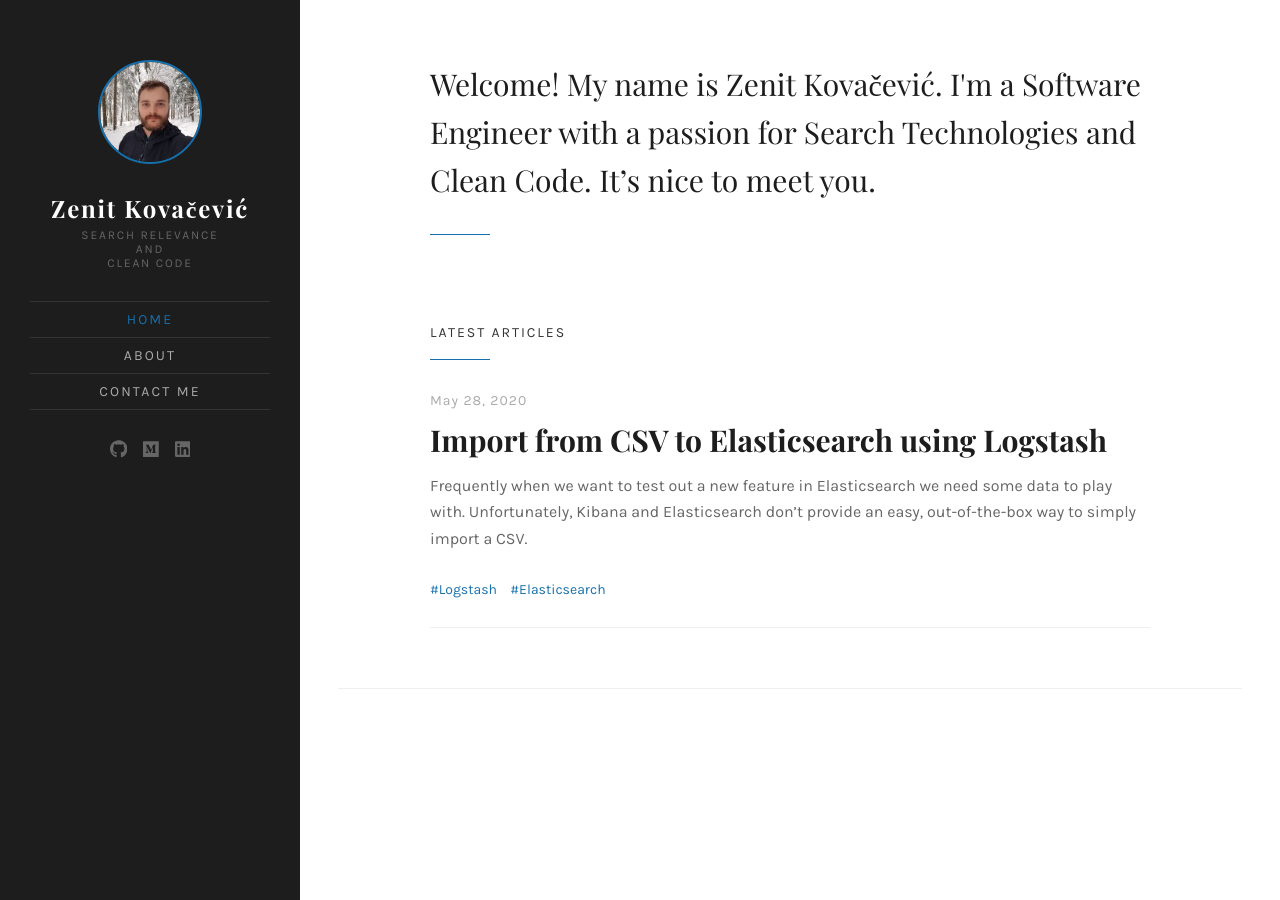
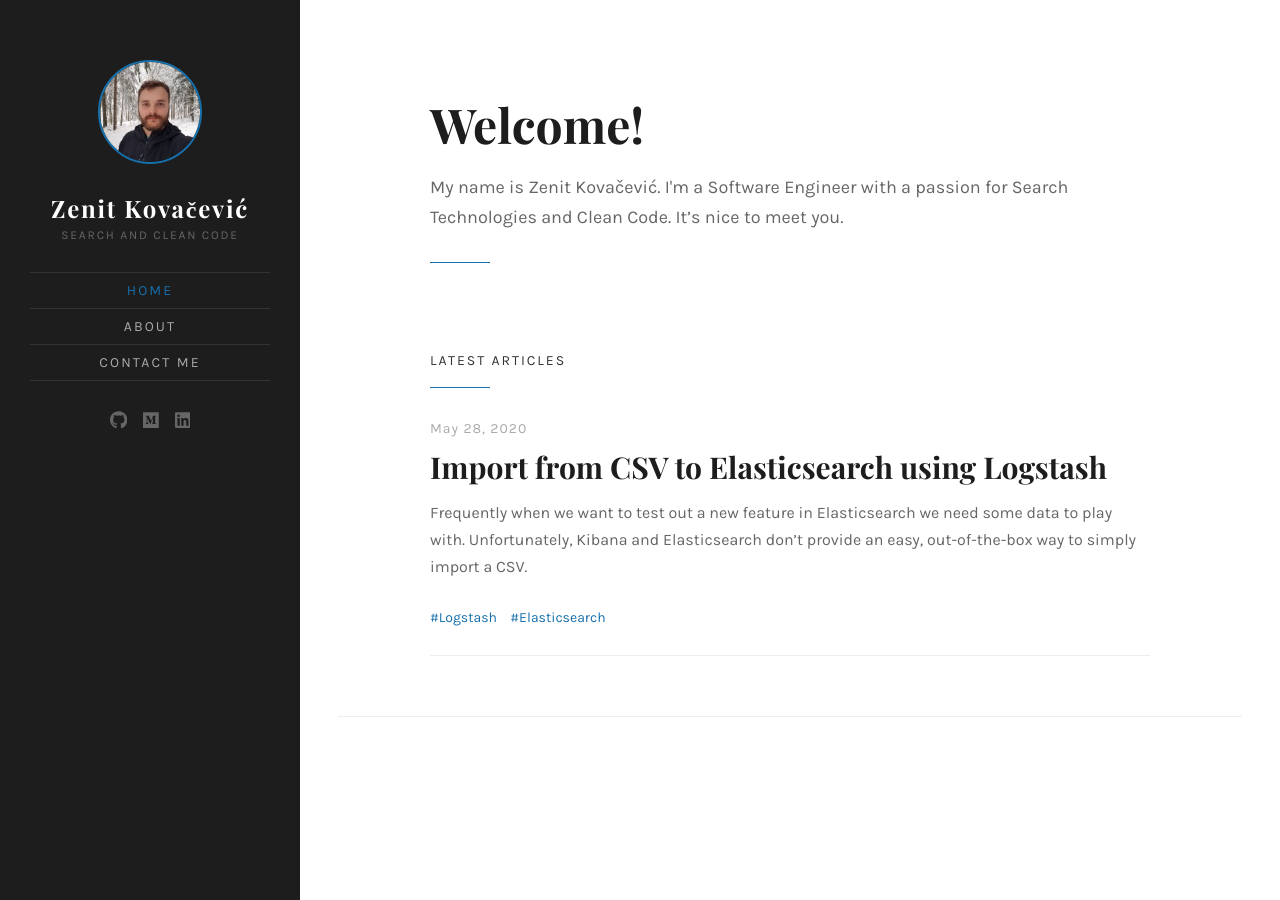
Before and after one commit to ZenitK/zenitk.github.io, a Jekyll site: the page built from index.html, in a window 1280 px wide. Built offline with Jekyll 4.4.1, drawn with Linux system fonts in a browser that asks for light colours; some web fonts are replaced; the list of posts is cut into pages by our own code.

Commit message:
More readable headers

```diff
--- a/_config.yml
+++ b/_config.yml
@@ -1,18 +1,19 @@
 # Site setings
 name: 'Zenit Kovačević'
-description: '<span>Search Relevance</span> <span>and</span> <span>Clean Code</span>'
+description: '<span>Search</span><span> and Clean Code</span>'
 meta_description: 'Jekyll template, minimal style, perfect for bloggers.'
 logo:
 # Author image is used in site sidebar and greetings in the home page hero text
 author:
   image: 'authorimage.jpg'
-  greetings: "Welcome! My name is Zenit Kovačević. I'm a Software Engineer with a passion for Search Technologies and Clean Code. It’s nice to meet you."
+  greetings: "<h1>Welcome!</h1> My name is Zenit Kovačević. I'm a Software Engineer with a passion for Search Technologies and Clean Code. It’s nice to meet you."
 favicon: 'assets/images/favicon/favicon.ico'
 favicon_32: 'assets/images/favicon/favicon-16x16.ico'
 favicon_64: 'assets/images/favicon/favicon-32x32.ico'
 favicon_apple_touch: 'assets/images/favicon/apple-touch-icon.png'
 baseurl:
 production_url: https://www.zenitk.com
+url: https://www.zenitk.com
 disqus: 'zenitk'
 #mailchimp_url: '//justgoodthemes.us3.list-manage.com/subscribe/post?u=78f1bab16028354caeb23aecd&amp;id=4a7330d117'
 ga_analytics: UA-167578302-1
--- a/_sass/_media-queries.scss
+++ b/_sass/_media-queries.scss
@@ -140,7 +140,7 @@
     margin-top: 0.4em;
   }
   .site-description span {
-    display: block;
+    display: inline;
   }
   .menu{
     margin: 0;
--- a/_sass/_structure.scss
+++ b/_sass/_structure.scss
@@ -18,13 +18,7 @@
 }
 
 .site-content {
-  padding-left: 3vw;
-  padding-right: 3vw;
-}
-
-.site-content {
-  padding-bottom: 2.5em;
-  padding-top: 2.5em;
+  padding: 3vw;
 }
 
 .site-main {
```
